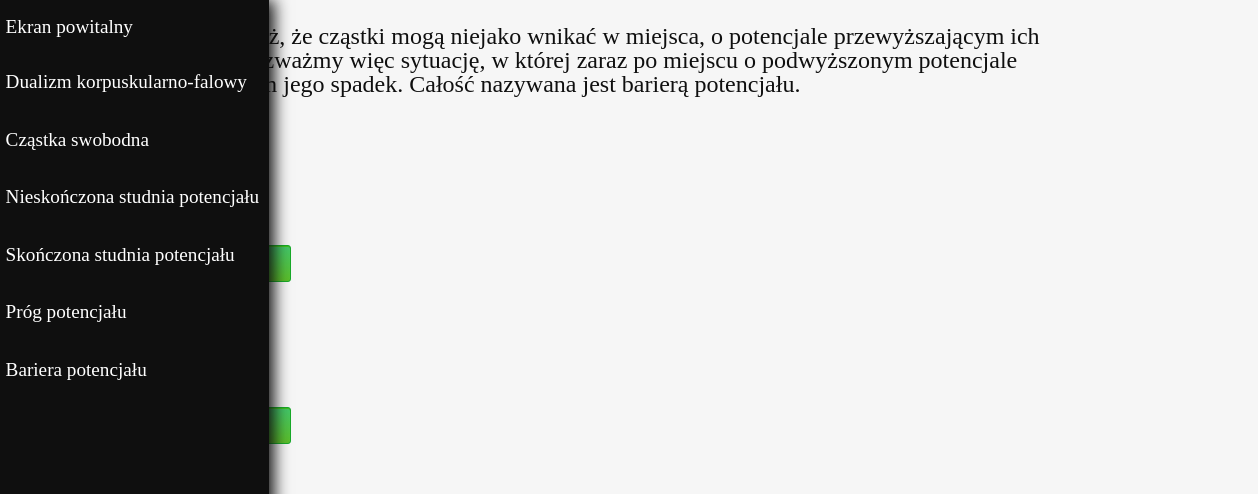
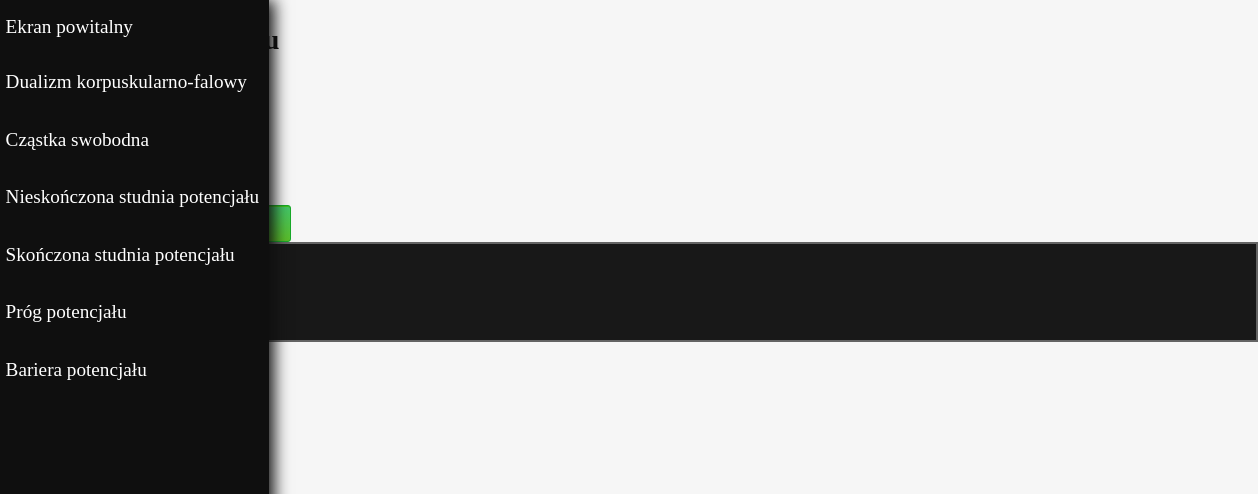
Before and after one commit to xAdiro/quantum-education, a website built with Vite: page src/html/barrier.html in a window 1280 px wide. Shown: the top 494 px of the page, 52-1310 px from the left, 1258 px wide, since content can reach past the window. Built offline with nearby package versions, Linux system fonts and the light colour scheme.

Commit message:
Added new narrator structure to rest of files

```diff
--- a/src/html/barrier.html
+++ b/src/html/barrier.html
@@ -10,6 +10,7 @@
     ></script>
   </head>
   <body>
+    <div id="wrapper">
       <nav class="side-menu">
         <a class="home" href="/index.html">
           <img class="icon" src="/src/assets/icons/house-dark.png" />
@@ -46,12 +47,7 @@
       </nav>
       <div class="side-menu-block"></div>
       <main class="content">
-      <p>
-        Dowiedzieliśmy się już, że cząstki mogą niejako wnikać w miejsca, o
-        potencjale przewyższającym ich całkowita energie. Rozważmy więc
-        sytuację, w której zaraz po miejscu o podwyższonym potencjale znajdziemy
-        spowrotem jego spadek. Całość nazywana jest barierą potencjału.
-      </p>
+        <h3>Bariera potencjału</h3>
 
         <div class="quantum-barrier-tool">
           <input
@@ -64,20 +60,14 @@
           />
           <button class="simulate-button green-button">strzel</button>
           <canvas class="quantum-barrier-chart" class="chart"></canvas>
+
+          <div class="narrator-box">
+            <button class="narrator-box__back-button nav-button">&lt;</button>
+            <p class="narrator-box__step">Hellooooooooooo</p>
+            <button class="narrator-box__forward-button nav-button">&gt;</buttom>
           </div>
-
-      <div class="quantum-barrier-tool">
-        <input
-          type="range"
-          min="0.5"
-          max="2.9"
-          value="1"
-          step="0.1"
-          class="quantum-total-energy slider"
-        />
-        <button class="simulate-button green-button">strzel</button>
-        <canvas class="quantum-barrier-chart" class="chart"></canvas>
         </div>
       </main>
+    <div id="wrapper"></div>
   </body>
 </html>
```
Also changed, not shown: src/html/dualism.html (+9 -1 lines), src/html/finite-well.html (+8 -3 lines), src/html/free-particle.html (+16 -2 lines). Lines whose indentation alone changed are shown as unchanged.
